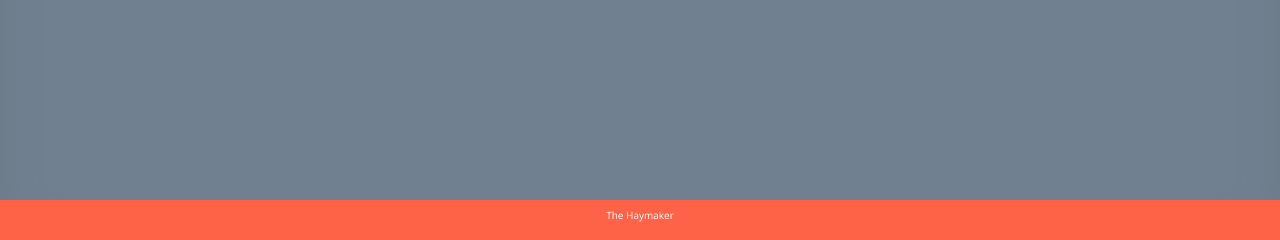
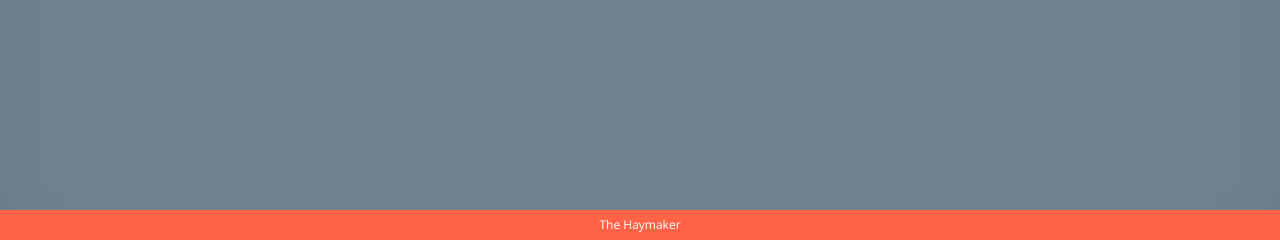
Before and after one commit to ahang/project_ares, a PHP site: page /index.php in a window 1280 px wide, with the pointer over the restyled element. Shown: the part 560-800 px from the top of the page. Run offline with PHP 8.4, Linux system fonts and the light colour scheme; some libraries are stand-ins or nearby versions.

Commit message:
edited CSS to add some character to the page: the footer

```diff
--- a/assets/css/style.css
+++ b/assets/css/style.css
@@ -270,8 +270,9 @@ navbar.less:232
 
 
 .footer:hover {
-	height: 5%;
-	transition: height .5s ease;
+	/*font-weight: 900;*/
+	font-size: 12px;
+	transition: font-size .2s ease;
 }
 
 /* CONTACT FORM */
```
Also changed, not shown: 1 other file.
